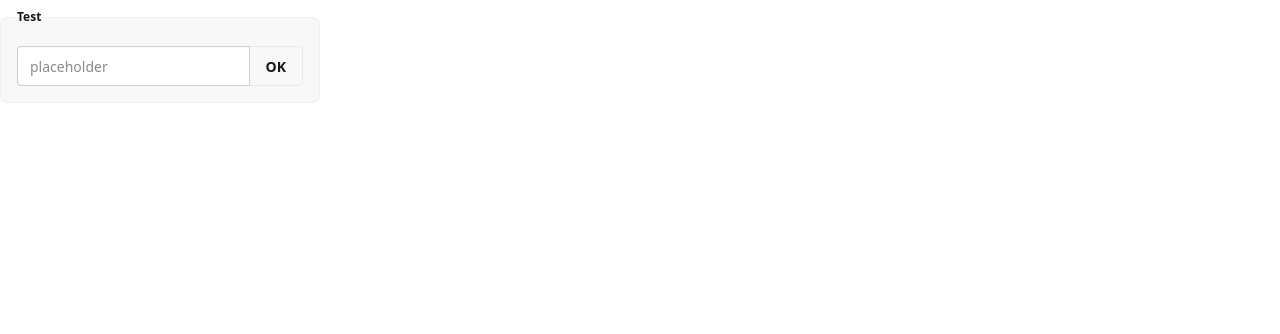
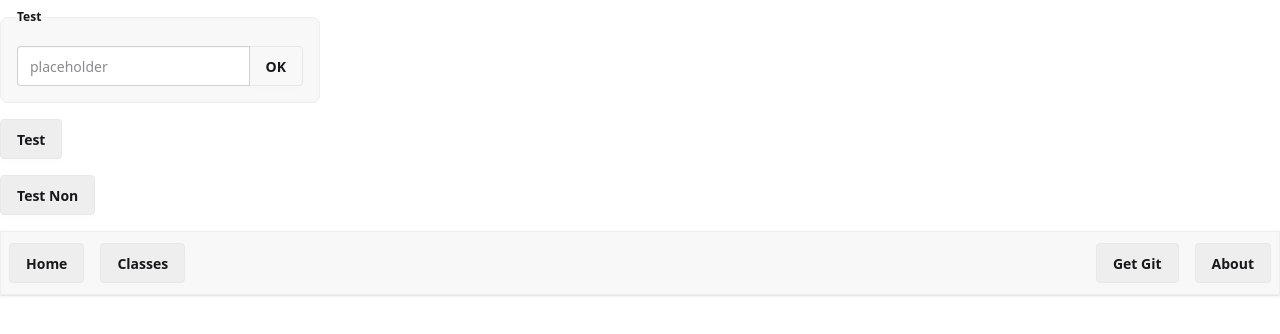
Before and after one commit to 46768/bd-git, a Next.js app: page /test in a window 1280 px wide. Shown: the top 334 px of the page. Built offline with nearby package versions, Linux system fonts and the light colour scheme.

Commit message:
feat: add navigation ui components

```diff
--- a/src/app/layout.tsx
+++ b/src/app/layout.tsx
@@ -23,7 +23,7 @@ export default function RootLayout({
     children: React.ReactNode;
 }>) {
     return (
-        <html lang="en">
+        <html lang="en" data-theme="light">
             <body
                 className={`${geistSans.variable} ${geistMono.variable} antialiased`}
             >
--- a/src/app/test/page.tsx
+++ b/src/app/test/page.tsx
@@ -1,17 +1,24 @@
 "use client";
 
 import InputField from "@/components/ui/input/InputField";
+import NavBar from "@/components/ui/nav/NavBar";
+import NavLink from "@/components/ui/nav/NavLink";
 
 export default function Test() {
 	return (
 		<div>
 			<main>
-				<div>
+				<div className="flex flex-col gap-4">
 					<InputField
 						onClick={()=>{}}
 						legend="Test"
 						buttonText="OK"
 					/>
+
+					<NavLink href="/test">Test</NavLink>
+					<NavLink href="/test/non">Test Non</NavLink>
+
+					<NavBar/>
 				</div>
 			</main>
 		</div>
--- a/src/components/ui/nav/NavBar.tsx
+++ b/src/components/ui/nav/NavBar.tsx
@@ -1 +1,20 @@
-export default function NavBar() {}
+import NavLink from "./NavLink";
+
+export default function NavBar() {
+	return (
+		<div className="navbar w-full bg-base-200 border border-base-300 shadow-sm">
+			<div className="navbar-start flex flex-row gap-4">
+				<NavLink href="/">Home</NavLink>
+				<NavLink href="/classes">Classes</NavLink>
+			</div>
+
+			<div className="navbar-center flex flex-row gap-4">
+			</div>
+
+			<div className="navbar-end flex flex-row gap-4">
+				<NavLink href="https://git-scm.com">Get Git</NavLink>
+				<NavLink href="/about">About</NavLink>
+			</div>
+		</div>
+	);
+}
--- a/src/components/ui/nav/NavLink.tsx
+++ b/src/components/ui/nav/NavLink.tsx
@@ -1 +1,16 @@
-export default function NavLink() {}
+import Link from "next/link";
+
+export default function NavLink({
+	href,
+	children,
+}: Readonly<{
+	href: string,
+
+	children: React.ReactNode,
+}>) {
+	return (
+		<Link className="btn w-max bg-base-300" href={href}>
+			{children}
+		</Link>
+	);
+}
```
